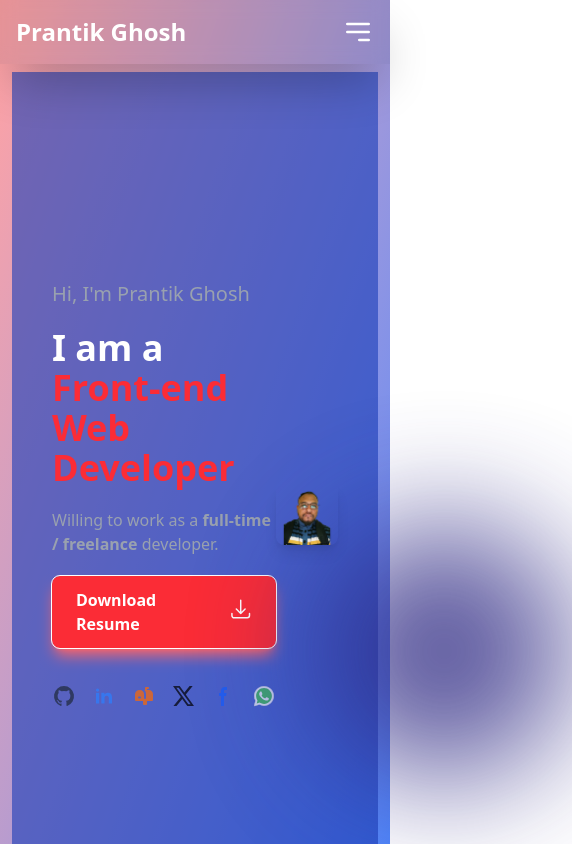
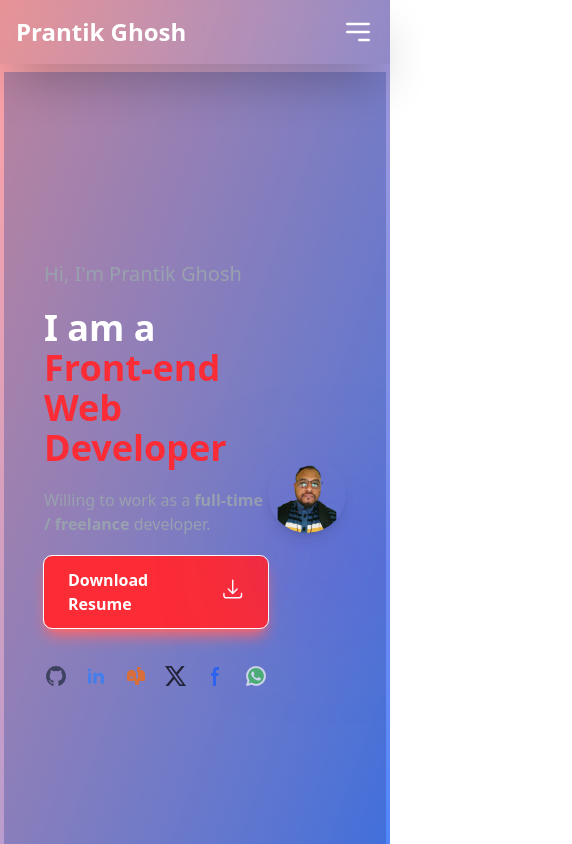
Before and after one commit to TBS96/portfolio, a React (Vite) app: page / in a window 390 px wide. Shown: the top 844 px of the page, 572 px wide, since content can reach past the window. Built offline with nearby package versions, Linux system fonts and the light colour scheme.

Commit message:
TODO task completed...
img has been made responsive

Signed-off-by: TBS96 <9tbs6@proton.me>

```diff
--- a/src/components/Hero.jsx
+++ b/src/components/Hero.jsx
@@ -3,7 +3,7 @@ import { Link } from 'react-router-dom'
 
 const Hero = () => {
     return (
-        <section className='min-h-screen relative flex items-center justify-between mx-2 md:mx-0 px-10 lg:px-24 py-16 bg-blue-800/60 text-white'>
+        <section className='min-h-screen relative flex items-center justify-between px-10 lg:px-24 pb-10 bg-blue-900/30 text-white shadow-2xs hover:shadow-2xl transition'>
 
             <div className='space-y-5 max-w-lg'>
                 <p className='text-gray-400 text-xl'>Hi, I'm Prantik Ghosh</p>
@@ -40,11 +40,10 @@ const Hero = () => {
                 </div>
             </div>
 
-            {/* TODO: Make it responsive */}
             <div className='relative w-full md:w-[400px] mt-10 md:mt-0'>
-                <div className='absolute size-64 bg-indigo-900 rounded-full blur-3xl opacity-80 left-10 top-10'></div>
+                <div className='absolute size-full bg-indigo-600/60 rounded-full blur-3xl left-10 top-10 -translate-x-5 translate-y-5 md:-translate-x-8 md:translate-y-8'></div>
 
-                <img src="/profile.svg" alt="profile" className='w-72 rounded-lg shadow-lg relative z-10' />
+                <img src="/profile.svg" alt="profile" className='size-full object-cover rounded-full shadow-lg hover:shadow-2xl relative z-10' />
             </div>
 
 
```
